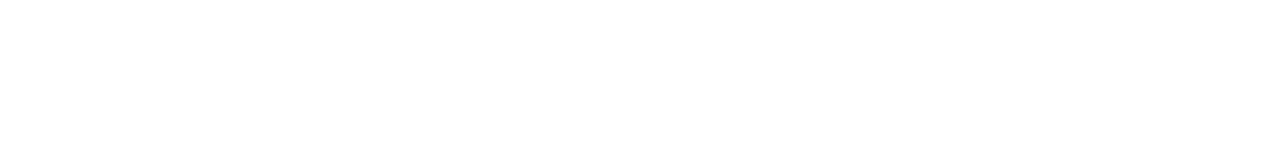
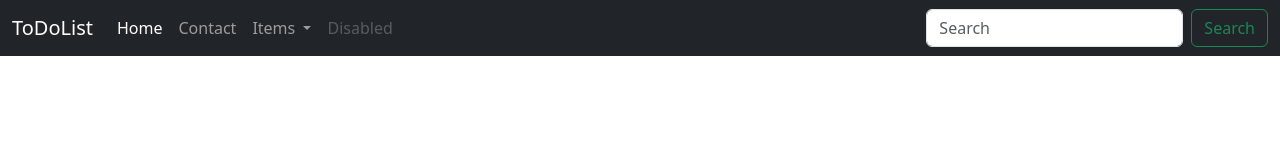
Before and after one commit to BishnuTibrewal/ToDoList, a plain HTML site: page index.html in a window 1280 px wide. Drawn offline with nearby package versions, Linux system fonts and the light colour scheme.

Commit message:
Addition of TopNav

```diff
--- a/index.html
+++ b/index.html
@@ -10,7 +10,48 @@
 </head>
 
 <body>
+    <nav class="navbar navbar-expand-lg navbar-dark bg-dark">
+        <div class="container-fluid">
+            <a class="navbar-brand" href="#">ToDoList</a>
+            <button class="navbar-toggler" type="button" data-bs-toggle="collapse"
+                data-bs-target="#navbarSupportedContent" aria-controls="navbarSupportedContent" aria-expanded="false"
+                aria-label="Toggle navigation">
+                <span class="navbar-toggler-icon"></span>
+            </button>
 
+            <div class="collapse navbar-collapse" id="navbarSupportedContent">
+                <ul class="navbar-nav me-auto mb-2 mb-lg-0">
+                    <li class="nav-item">
+                        <a class="nav-link active" aria-current="page" href="#">Home</a>
+                    </li>
+                    <li class="nav-item">
+                        <a class="nav-link" href="#">Contact</a>
+                    </li>
+                    <li class="nav-item dropdown">
+                        <a class="nav-link dropdown-toggle" href="#" role="button" data-bs-toggle="dropdown"
+                            aria-expanded="false">
+                            Items
+                        </a>
+                        <ul class="dropdown-menu">
+                            <li><a class="dropdown-item" href="#">Action</a></li>
+                            <li><a class="dropdown-item" href="#">Another action</a></li>
+                            <li>
+                                <div class="dropdown-divider"></div>
+                            </li>
+                            <li><a class="dropdown-item" href="#">Something else here</a></li>
+                        </ul>
+                    </li>
+                    <li class="nav-item">
+                        <a class="nav-link disabled" aria-disabled="true">Disabled</a>
+                    </li>
+                </ul>
+                <form class="d-flex" role="search">
+                    <input class="form-control me-2" type="search" placeholder="Search" aria-label="Search">
+                    <button class="btn btn-outline-success" type="submit">Search</button>
+                </form>
+            </div>
+        </div>
+    </nav>
 
 </body>
 
```
